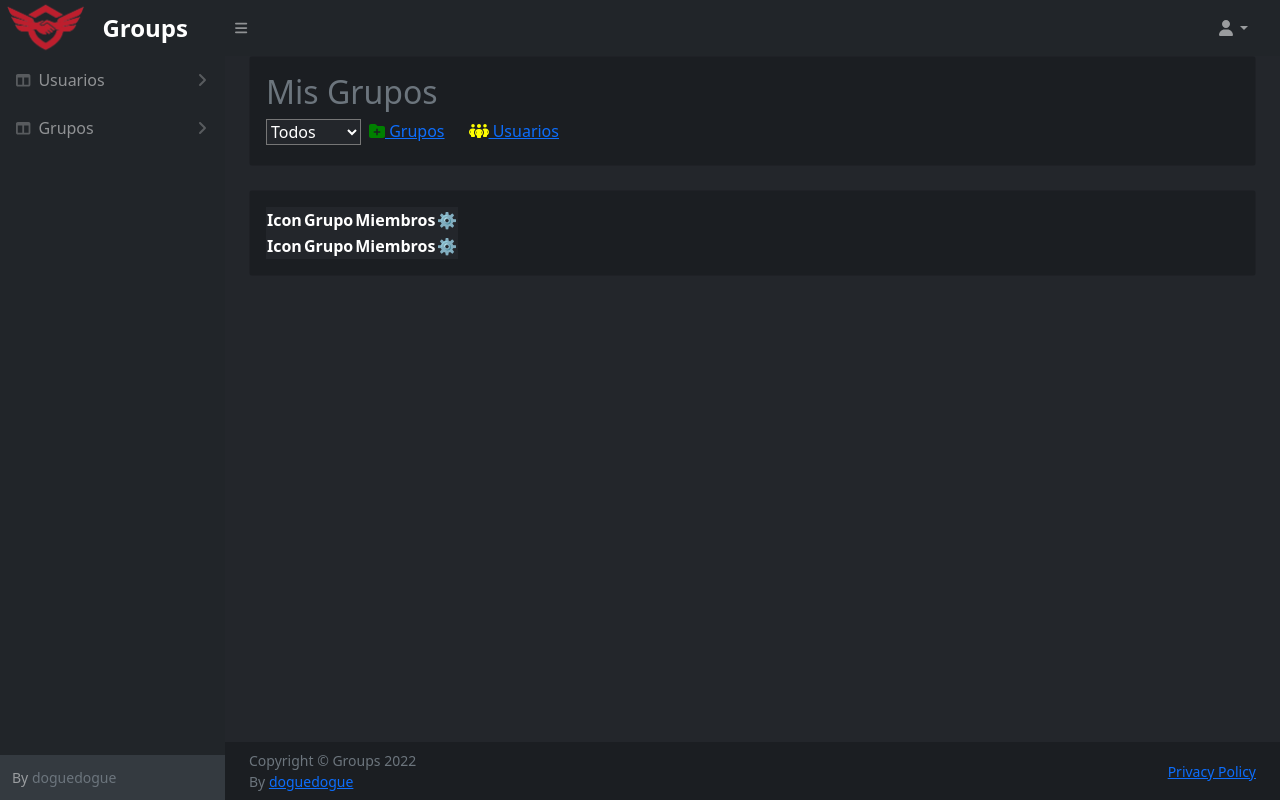
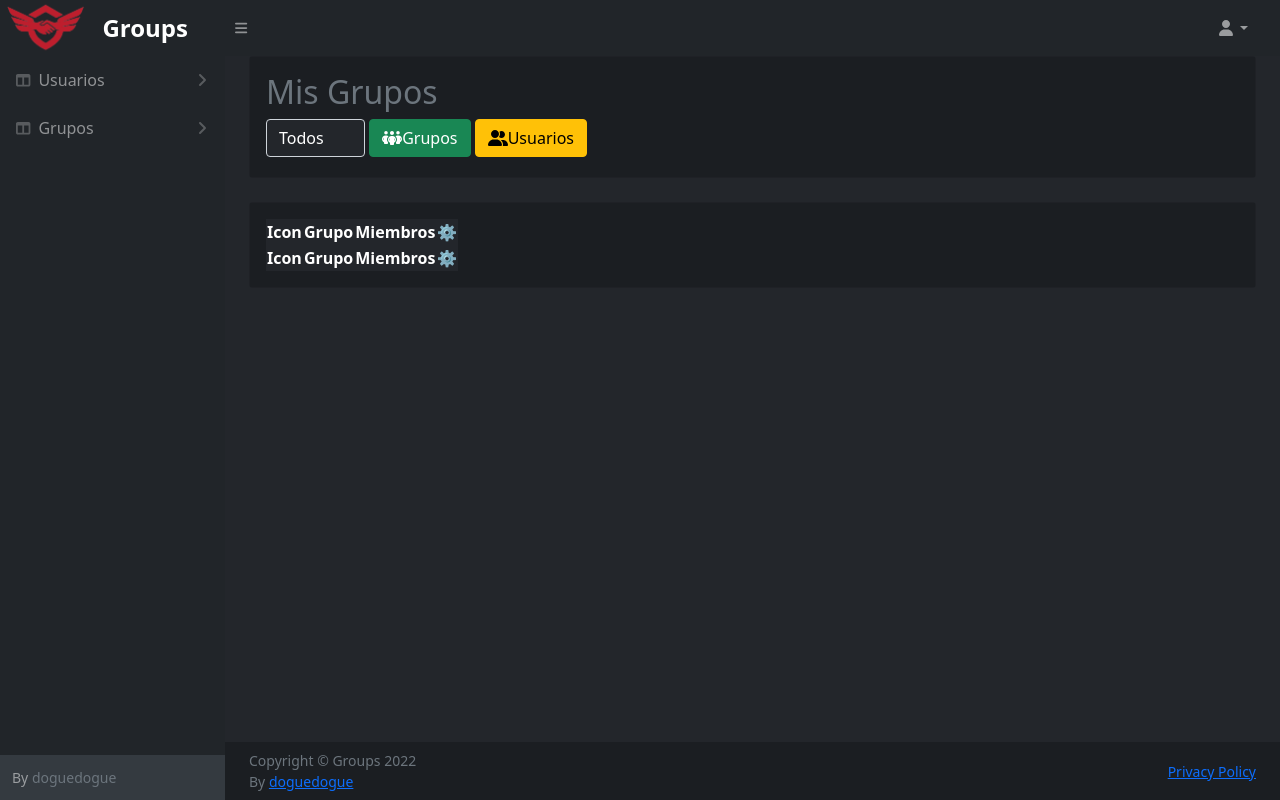
Before and after one commit to doguedogue/groups, a PHP site: page / in a window 1280 px wide. Run offline with PHP 8.4, Linux system fonts and the light colour scheme; data that the repository does not hold is empty; some libraries are stand-ins or nearby versions.

Commit message:
add buttons inst links

```diff
--- a/grupos.php
+++ b/grupos.php
@@ -103,9 +103,6 @@ $resultado->execute();
                                 <button type="button" class="btn btn-primary mr-3" data-toggle='modal'
                                     data-target='#createModal' data-id='' data-nombre='' data-icon=''>
                                     <span><i class='fas fa-plus'></i></span> Añadir Grupo</button>
-
-                                    <!-- <li class="breadcrumb-item px-5"><a href="grupos.php">
-                                        <i class="fas fa-folder-plus" style="color:green"></i>&nbsp;Añadir Grupo</a></li> -->
                                 </ol>
                             </div>
                         </div>
@@ -1276,7 +1273,6 @@ $resultado->execute();
                                         <option value='&#129508;'  style='text-align:center;font-size: 27px'>&#129508;</option>
                                         <option value='&#129509;'  style='text-align:center;font-size: 27px'>&#129509;</option>
                                         <option value='&#129510;'  style='text-align:center;font-size: 27px'>&#129510;</option>
-
                                     </select>
                                 </div>
                             </div>
--- a/index.php
+++ b/index.php
@@ -123,17 +123,25 @@ $resultado->execute();
                             <div class="card-body">
                                 <h2>Mis Grupos</h2>
                                 <ol class="breadcrumb mb-1">
-                                    <li class="breadcrumb-item">
-                                        <select class="combo-dark" name="search" id="search">
+                                    <li class="breadcrumb-item  mr-2">
+                                        <select class="form-control combo-dark" name="search" id="search">
                                             <option value="1" <?php echo $op1; ?>>Todos</option>
                                             <option value="2" <?php echo $op2; ?>>Followers</option>
                                             <option value="3" <?php echo $op3; ?>>Following</option>
                                         </select>
                                     </li>
-                                    <li class="breadcrumb-item px-2"><a href="grupos.php">
+                                    &nbsp;
+                                    <button type="button" class="btn btn-success mr-2" id="grupos">
+                                    <span><i class='fas fa-people-group'></i></span>Grupos</button>
+                                    &nbsp;
+                                    <button type="button" class="btn btn-warning mr-2" id="usuarios">
+                                    <span><i class='fas fa-user-group'></i></span>Usuarios</button>
+
+
+                                    <!-- <li class="breadcrumb-item px-2"><a href="grupos.php">
                                         <i class="fas fa-folder-plus" style="color:green"></i>&nbsp;Grupos</a></li>
                                     <li class="breadcrumb-item px-2"><a href="usuarios.php">
-                                        <i class="fas fa-people-group" style="color:yellow"></i>&nbsp;Usuarios</a></li>
+                                        <i class="fas fa-people-group" style="color:yellow"></i>&nbsp;Usuarios</a></li> -->
                                 </ol>
                             </div>
                         </div>
--- a/js/misgrupos.js
+++ b/js/misgrupos.js
@@ -5,4 +5,12 @@
         const search = $.trim($('#search option:selected').val());
         window.location.href = "./index.php?q="+search;
     });
+
+    $('#grupos').click(function () {
+        window.location.href = "./grupos.php";
+    });
+
+    $('#usuarios').click(function () {
+        window.location.href = "./usuarios.php";
+    });
 })();
```
